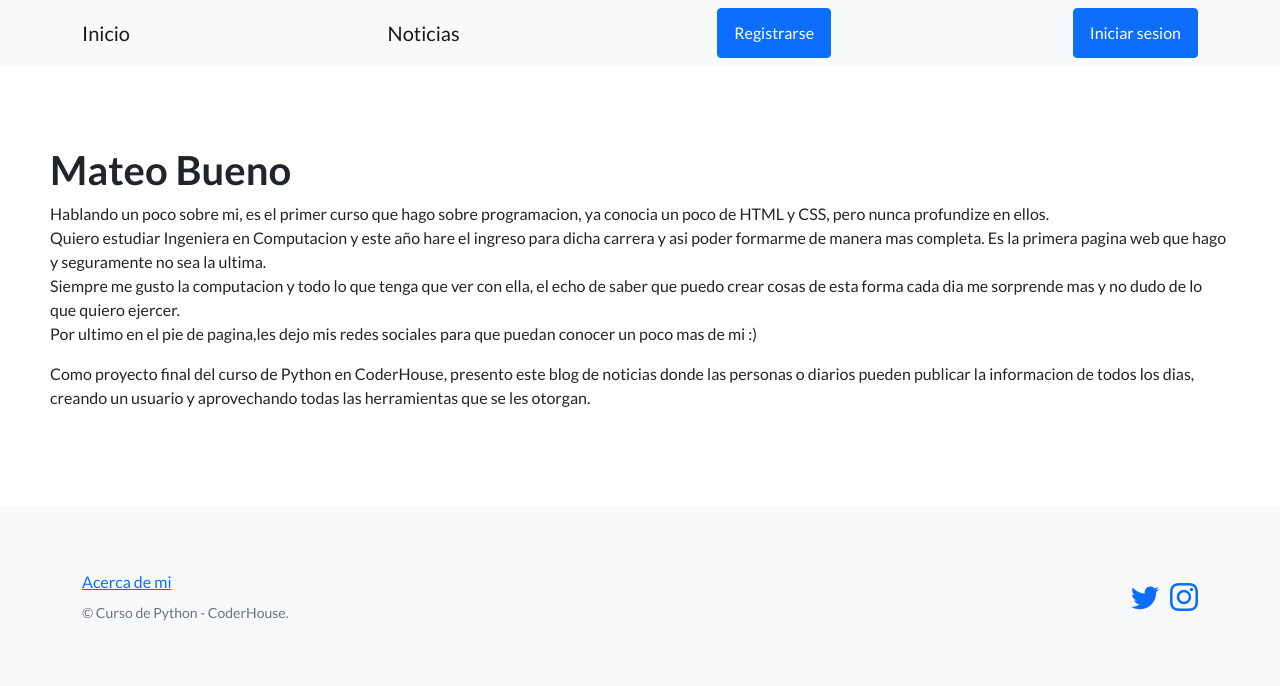
After one commit to MateoBueno/Proyecto-Final-Bueno, a Django app: a page that uses myblog/pagina_blog/templates/pagina_blog/base.html in a window 1280 px wide. The commit adds this page. Shown: the top 686 px of the page. Run offline with Django 4.2, Linux system fonts and the light colour scheme; some libraries are stand-ins or nearby versions.

Commit message:
agregado el archivo about

```diff
--- /dev/null
+++ b/myblog/pagina_blog/templates/pagina_blog/about.html
@@ -0,0 +1,28 @@
+{% extends "pagina_blog/base.html" %}
+
+{% block subtitulo %}Acerca de mi{% endblock subtitulo %}
+
+{% block contenido %}
+
+<h1>Mateo Bueno</h1>
+
+
+<p>
+    Hablando un poco sobre mi, es el primer curso que hago sobre programacion, ya conocia un poco de HTML y CSS, pero nunca profundize en ellos.<br>
+    Quiero estudiar Ingeniera en Computacion y este año hare el ingreso para dicha carrera y asi poder formarme de manera mas completa.
+    Es la primera pagina web que hago y seguramente no sea la ultima. <br>
+
+    Siempre me gusto la computacion y todo lo que tenga que ver con ella, el echo de saber que puedo crear cosas de esta forma cada dia me sorprende mas
+    y no dudo de lo que quiero ejercer. <br>
+
+    Por ultimo en el pie de pagina,les dejo mis redes sociales para que puedan conocer un poco mas de mi :)
+
+</p>
+
+<p>
+   Como proyecto final del curso de Python en CoderHouse, presento este blog de noticias donde las personas o diarios pueden publicar
+   la informacion de todos los dias, creando un usuario y aprovechando todas las herramientas que se les otorgan.
+</p>
+
+
+{% endblock contenido %}
--- a/myblog/pagina_blog/templates/pagina_blog/base.html
+++ b/myblog/pagina_blog/templates/pagina_blog/base.html
@@ -42,7 +42,7 @@
                 <div class="row">
                     <div class="col-lg-6 h-100 text-center text-lg-start my-auto">
                         <ul class="list-inline mb-2">
-                            <li class="list-inline-item"><a href="#!">Acerca de mi</a></li>
+                            <li class="list-inline-item"><a href="{% url 'about' %}">Acerca de mi</a></li>
 
                         </ul>
                         <p class="text-muted small mb-4 mb-lg-0">&copy; Curso de Python - CoderHouse.</p>
--- a/myblog/pagina_blog/urls.py
+++ b/myblog/pagina_blog/urls.py
@@ -1,7 +1,7 @@
 from django.urls import path, include
 from pagina_blog.views import (
   inicio,listar_noticias,publicar_noticias,
-  buscar_noticias,ver_noticia, editar_noticia, eliminar_noticia
+  buscar_noticias,ver_noticia, editar_noticia, eliminar_noticia,mi_info
 )
 
 urlpatterns = [
@@ -10,5 +10,7 @@ urlpatterns = [
   path('Buscar/', buscar_noticias, name= 'buscar_noticias'),
   path('Ver/<int:id>', ver_noticia, name= 'ver_noticia'),
   path('Editar-Noticia/<int:id>', editar_noticia, name= 'editar_noticia'),
-  path('Eliminar-noticia/<int:id>', eliminar_noticia, name='eliminar_noticia')
+  path('Eliminar-noticia/<int:id>', eliminar_noticia, name='eliminar_noticia'),
+
+  path('Acerca de mi/', mi_info, name='about')
 ]
--- a/myblog/pagina_blog/views.py
+++ b/myblog/pagina_blog/views.py
@@ -107,3 +107,9 @@ def eliminar_noticia(request, id):
         noticia.delete()
         url_exitosa = reverse('listar_noticias')
         return redirect(url_exitosa)
+
+def mi_info(request):
+    return render(
+        request=request,
+        template_name='pagina_blog/about.html'
+        )
```
